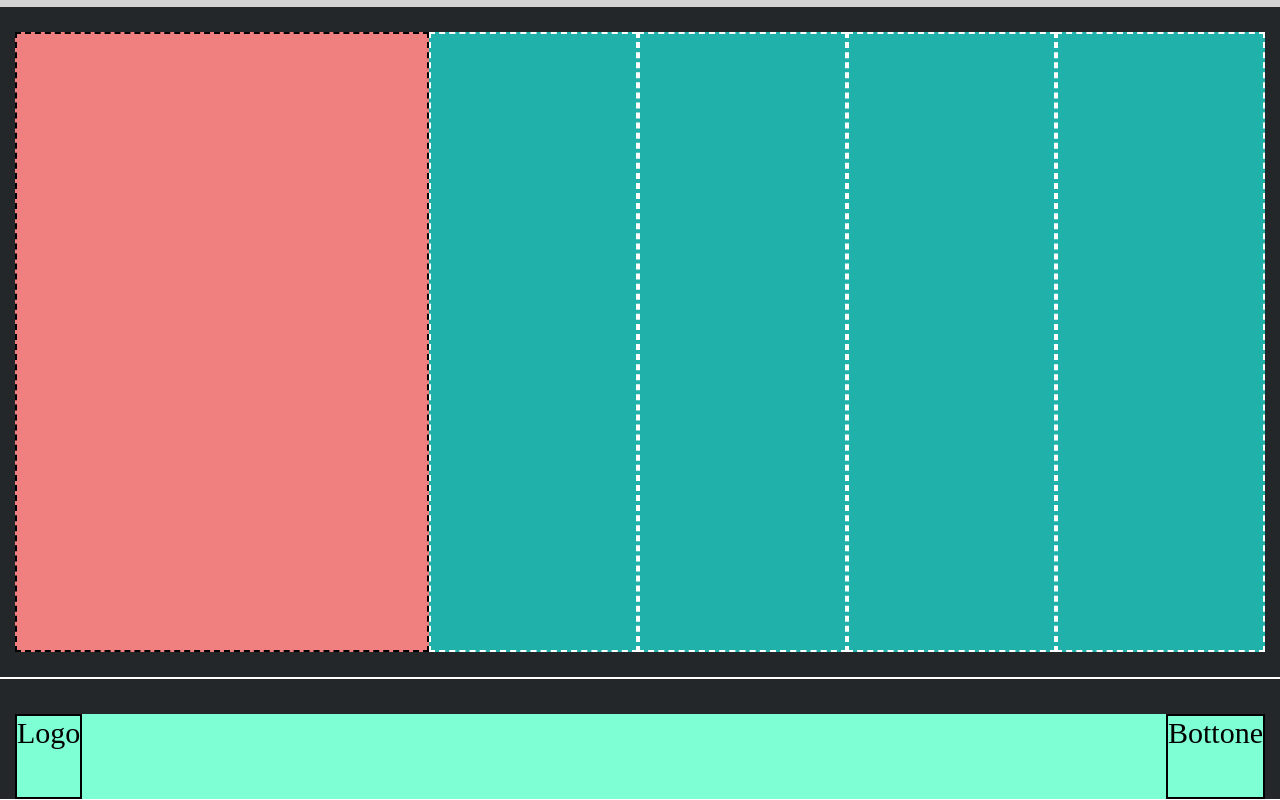
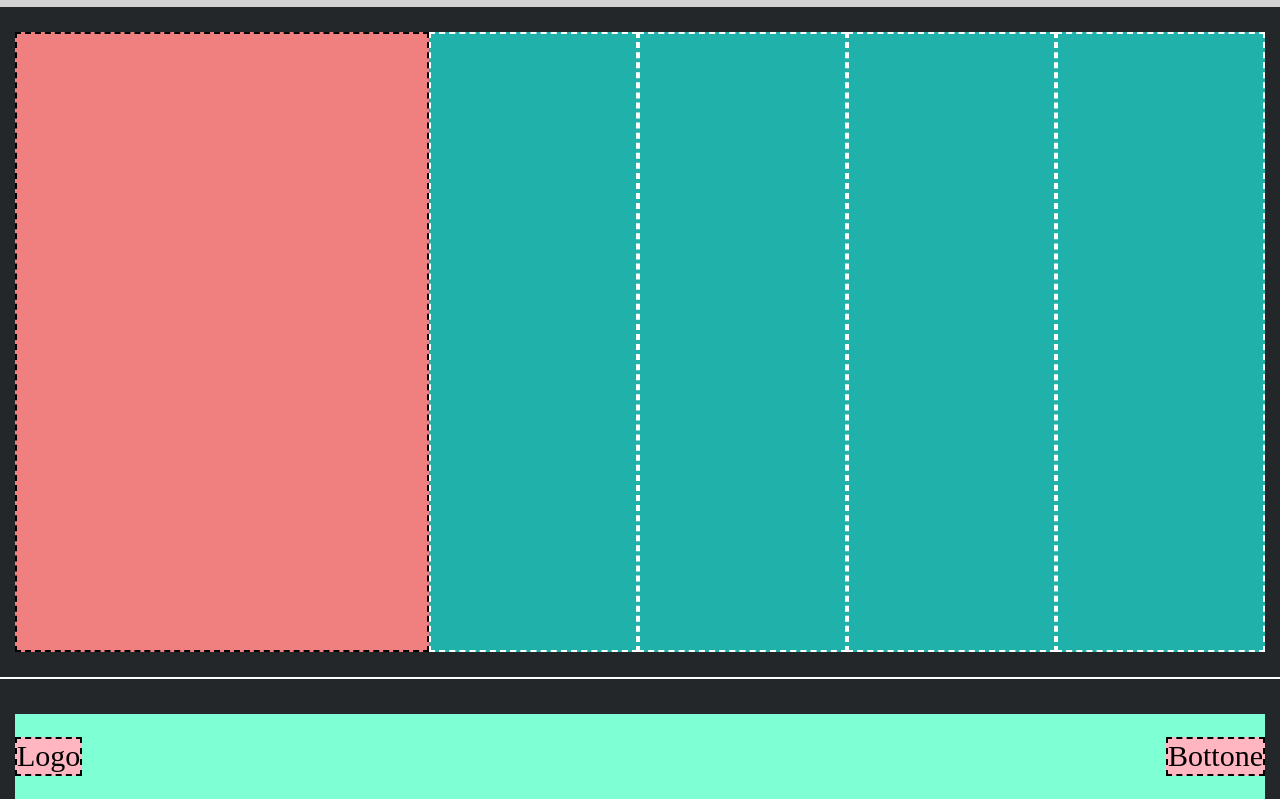
Before and after one commit to rebs-code/htmlcss-struttura-discord, a plain HTML site: page index.html in a window 1280 px wide. Shown: the part 3538-4338 px from the top of the page. Drawn offline with Linux system fonts and the light colour scheme.

Commit message:
feat: footer completed

```diff
--- a/css/style.css
+++ b/css/style.css
@@ -110,14 +110,12 @@ footer {
     height: 85px;
 }
 
-.footer-logo {
-    border: black solid 2px;
+.footer-logo, .footer-button {
+    border: black dashed 2px;
+    height: 35px;
+    background-color: #ffb6c1;
 }
 
-.footer-button {
-    font-size: 30px;
-    border: black solid 2px;
-}
 
 
 
@@ -299,6 +297,7 @@ BOTTOM FOOTER
 .bottom-footer-card {
     display: flex;
     justify-content: space-between;
+    align-items: center;
     width: 1250px;
 }
 
```
